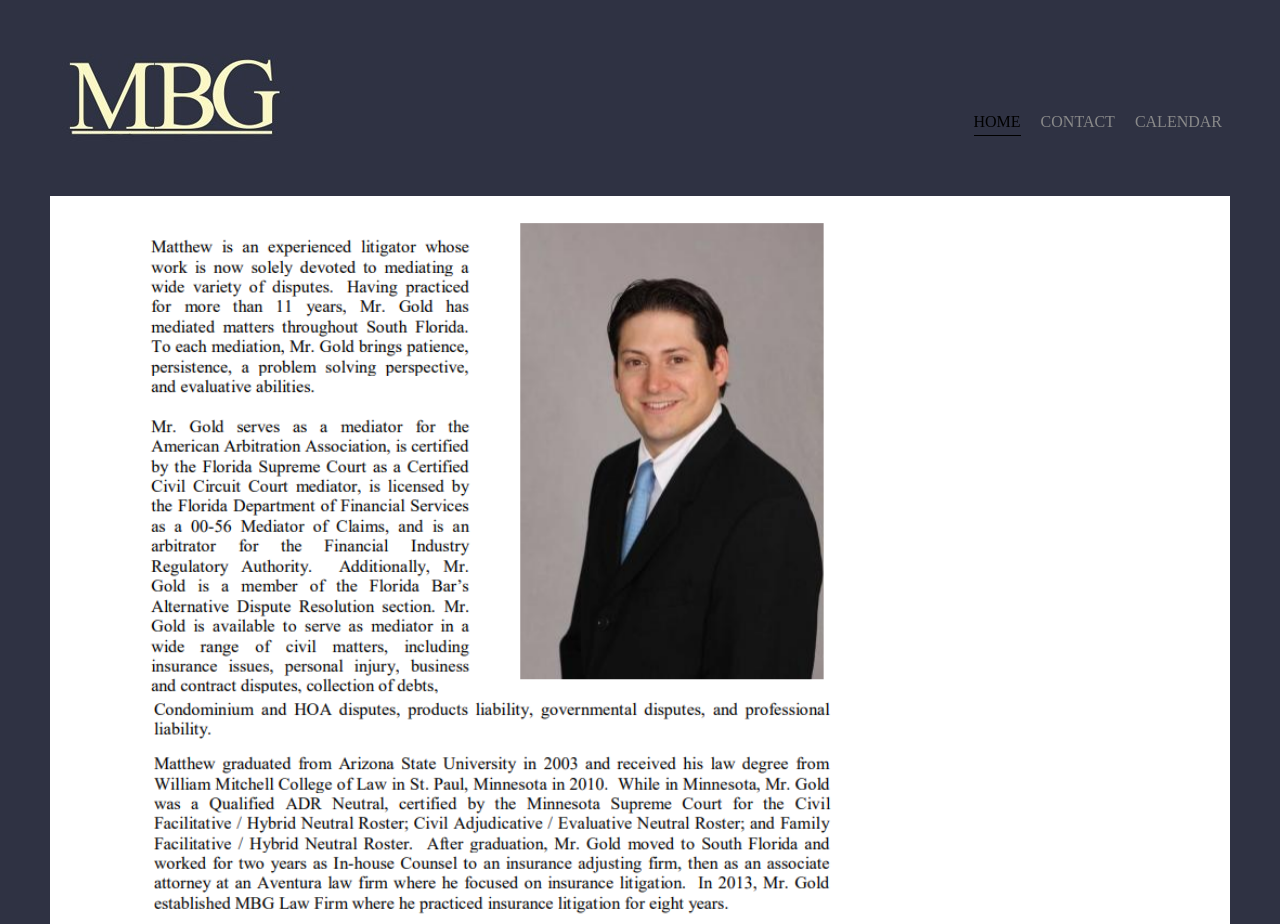
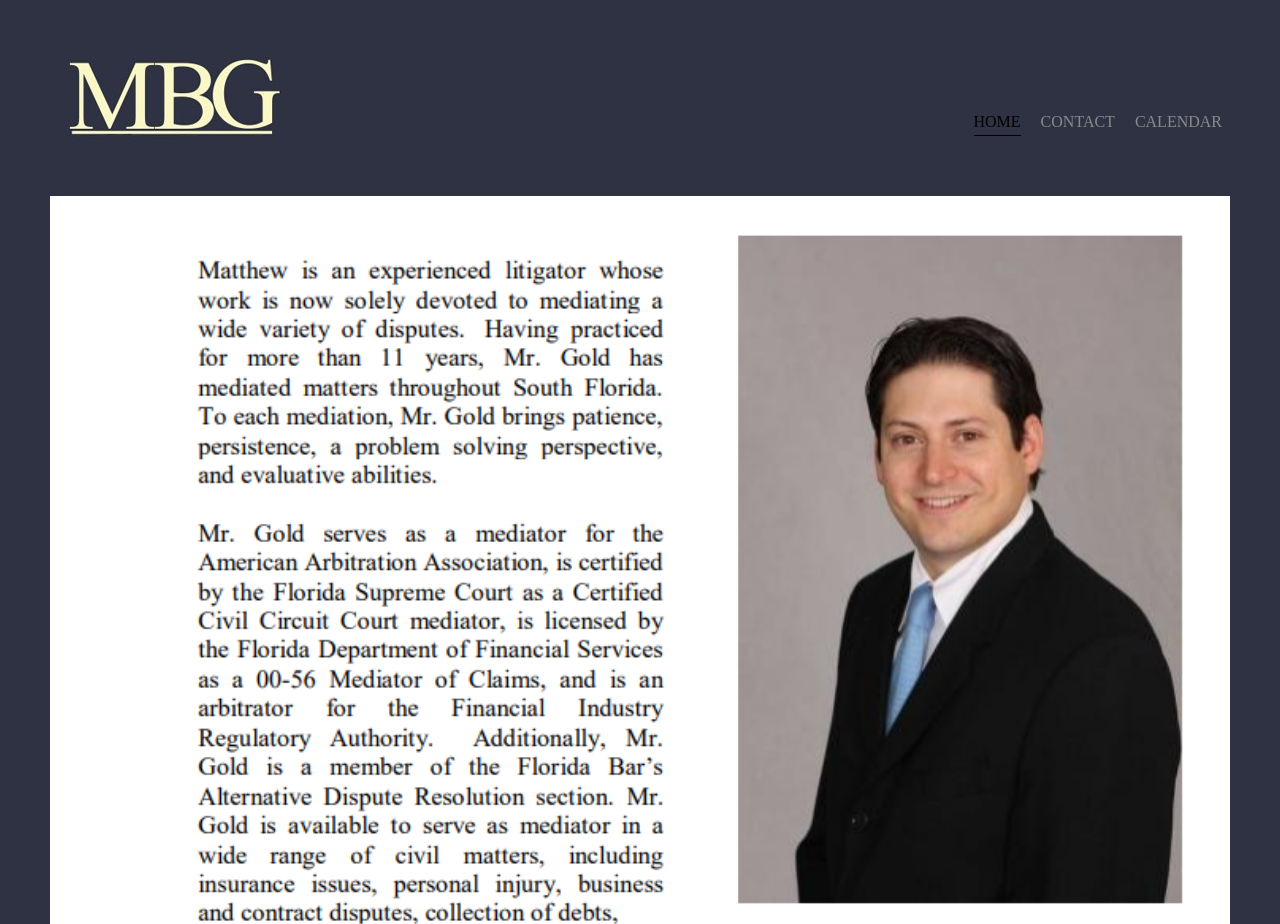
Before and after one commit to PShannon-Dev/Gold_Mediation_Website, a plain HTML site: page index.html in a window 1280 px wide. Shown: the top 924 px of the page. Drawn offline with Linux system fonts and the light colour scheme.

Commit message:
width fix

```diff
--- a/stylesheet.css
+++ b/stylesheet.css
@@ -74,7 +74,7 @@ html,body{
 
 /*bio*/
 .bio-image{
-  height: 800px;
-  width: 883px;
+  height: 1400px;
+  width: 100%;
   background-size: cover;
 }
```
